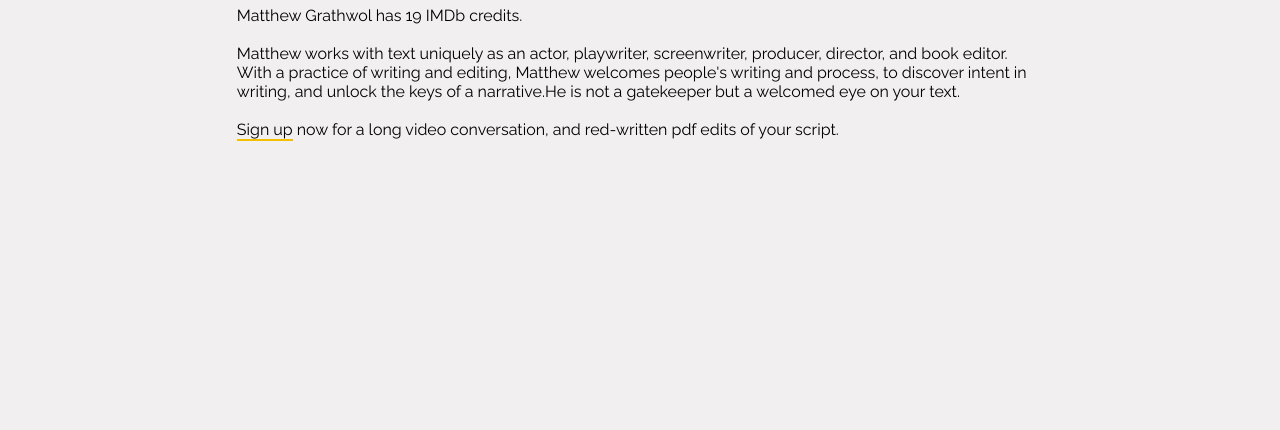
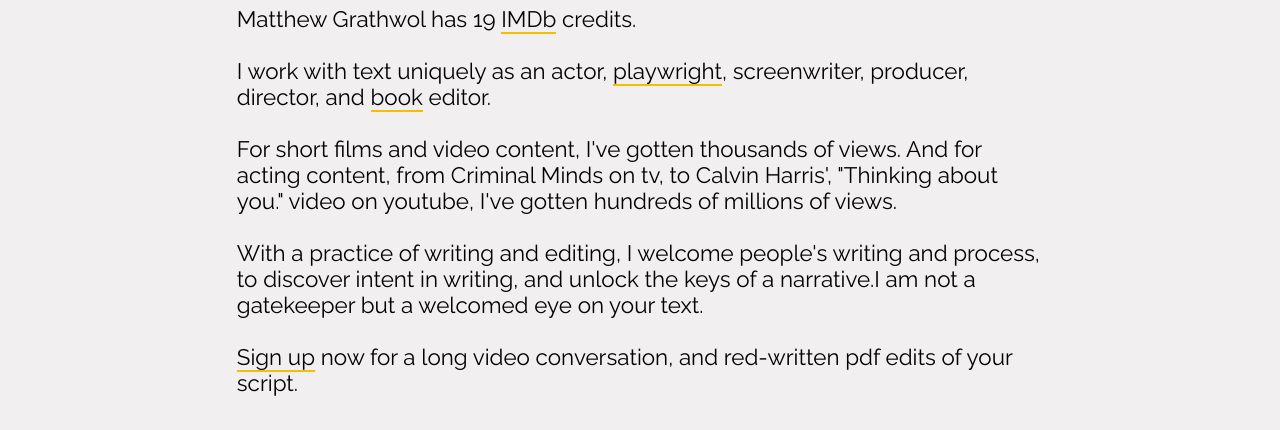
Before and after one commit to mariaprang/pill-films-app, a website: page public/pages/about-me.html in a window 1280 px wide. Shown: the part 406-836 px from the top of the page. Before the commit the page ends 800 px from the top, so only its background shows below. Drawn offline with nearby package versions, Linux system fonts and the light colour scheme.

Commit message:
Added multiple corrections

```diff
--- a/public/css/responsive.css
+++ b/public/css/responsive.css
@@ -27,6 +27,7 @@
         width: 100%; /* Full width for smaller screens */
         justify-content: center; /* Center logo */
         margin-left: 0; /* Remove left margin */
+        text-align: center;
     }
 
     nav {
--- a/public/css/style.css
+++ b/public/css/style.css
@@ -17,7 +17,7 @@ body {
 
 .logo-wrap {
   font-family: "Courier Prime", monospace;
-  width: 100%;
+  width: fit-content;
   display: flex;
   justify-content: flex-start;
   font-weight: 800;
@@ -67,6 +67,10 @@ nav {
 .active {
   font-weight: bold;
   color: var(--secondary-color);
+  border-bottom: 5px solid var(--secondary-color);
+}
+
+.active-logo{
   border-bottom: 5px solid var(--secondary-color);
 }
 
@@ -183,7 +187,7 @@ nav {
 
 .form-intro {
   font-family: "Raleway", sans-serif;
-  font-size: 1rem;
+  font-size: 1.4rem;
   margin: 1% 0;
 }
 
--- a/public/pages/about-me.html
+++ b/public/pages/about-me.html
@@ -32,15 +32,39 @@
       <div class="about-us-wrap">
         <div class="typography-accent">Matthew Grathwol</div>
         <div class="form-intro">
-          Matthew Grathwol has 19 IMDb credits. <br /><br />
-          Matthew works with text uniquely as an actor, playwriter,
-          screenwriter, producer, director, and book editor. With a practice of
-          writing and editing, Matthew welcomes people's writing and process, to
-          discover intent in writing, and unlock the keys of a narrative.He is
-          not a gatekeeper but a welcomed eye on your text.
+          Matthew Grathwol has 19
+          <a
+            href="https://www.imdb.com/name/nm3907681/"
+            target="_blank"
+            class="accent-link"
+            >IMDb</a
+          >
+          credits. <br /><br />
+          I work with text uniquely as an actor,
+          <a
+            href="https://www.tcdailyplanet.net/fringe-2010-indifferent-5-stars/"
+            target="_blank"
+            class="accent-link"
+            >playwright</a
+          >, screenwriter, producer, director, and
+          <a
+            href="https://www.amazon.com/Crimes-Against-Humanity-Joyce-Kovelman/dp/1460215257"
+            target="_blank"
+            class="accent-link"
+            >book</a
+          >
+          editor.
           <br /><br />
-          <a href="/script-coverage" class="accent-link">Sign up</a> now for a long video
-          conversation, and red-written pdf edits of your script.
+          For short films and video content, I've gotten thousands of views. And
+          for acting content, from Criminal Minds on tv, to Calvin Harris',
+          "Thinking about you." video on youtube, I've gotten hundreds of
+          millions of views.
+          <br><br> With a practice of writing and editing, I welcome
+          people's writing and process, to discover intent in writing, and
+          unlock the keys of a narrative.I am not a gatekeeper but a welcomed
+          eye on your text. <br /><br />
+          <a href="/script-coverage" class="accent-link">Sign up</a> now for a
+          long video conversation, and red-written pdf edits of your script.
         </div>
       </div>
     </div>
```
Also changed, not shown: public/pages/contact-me.html (+3 -6 lines), public/pages/index.html (+4 -3 lines), public/pages/script-coverage.html (+3 -3 lines), 2 other files.
